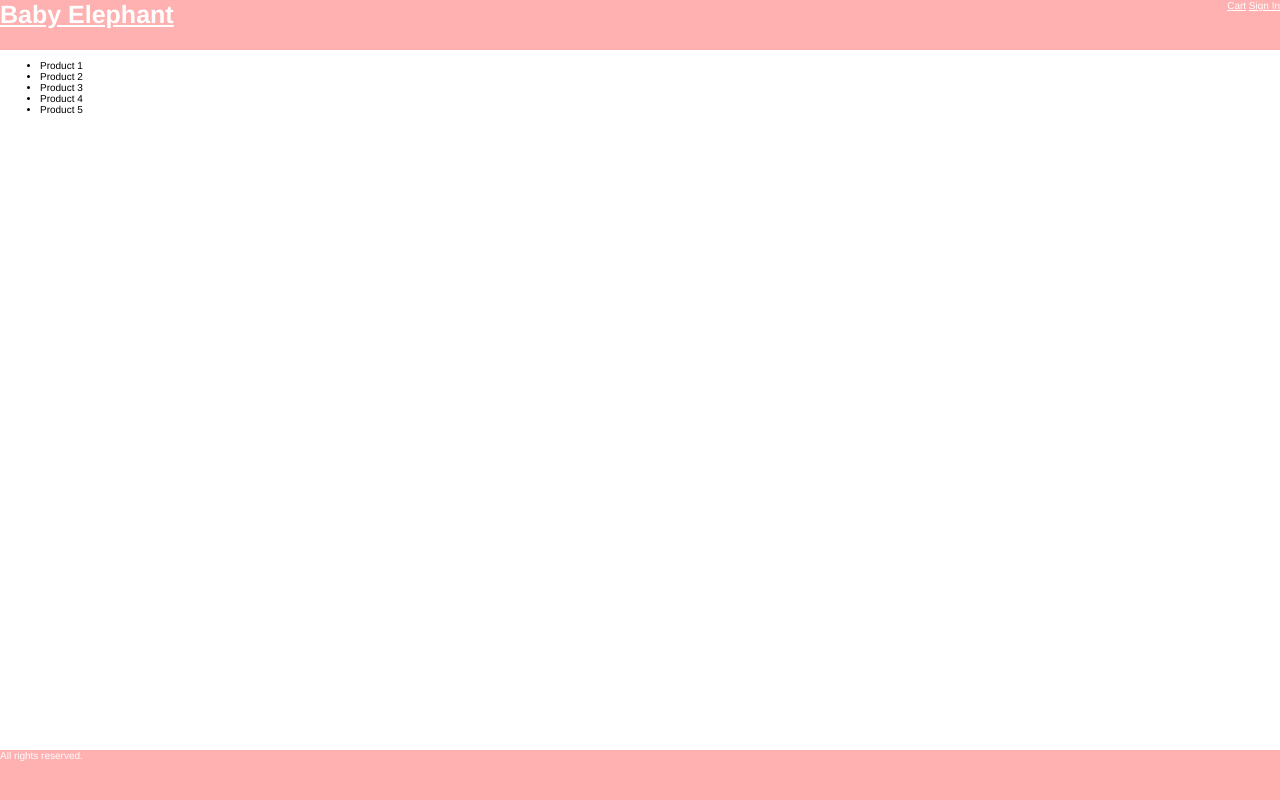
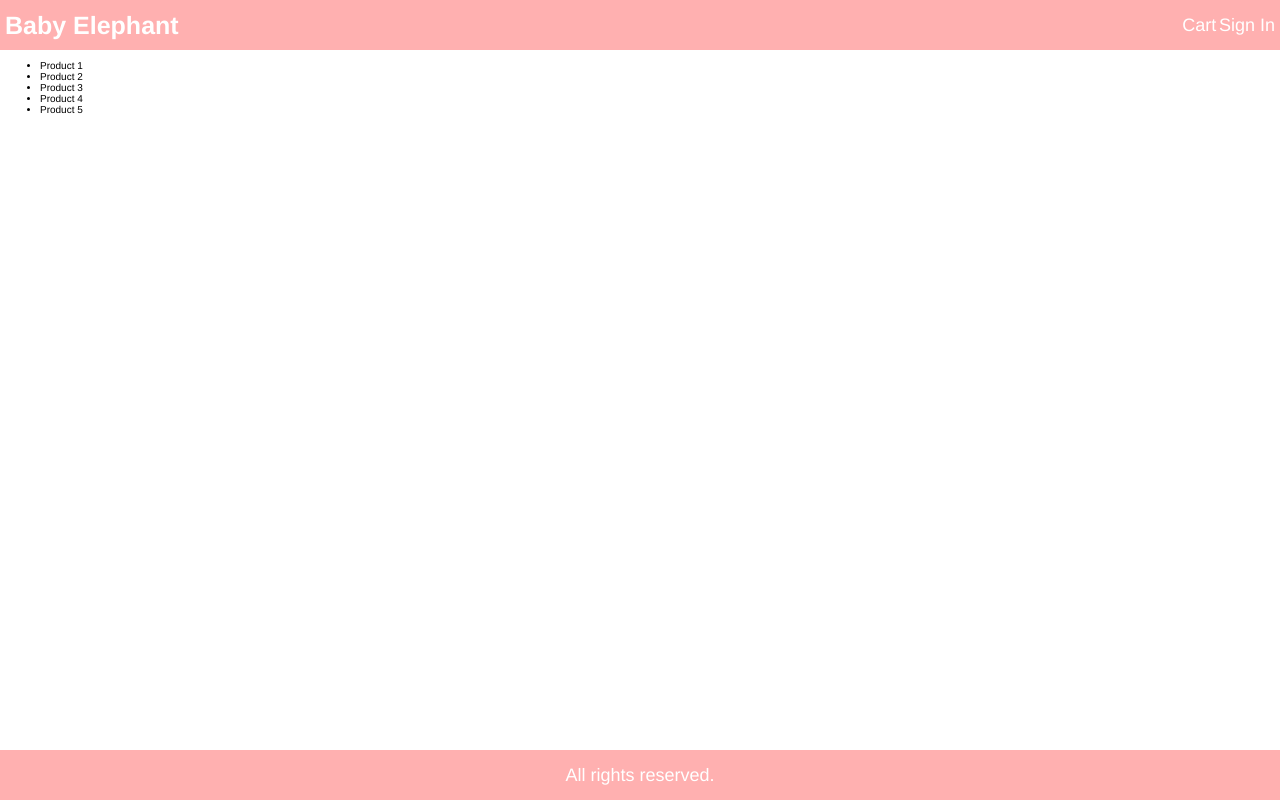
Before and after one commit to simranmahindrakar/SimKart, a plain HTML site: page index.html in a window 1280 px wide. Drawn offline with Linux system fonts and the light colour scheme.

Commit message:
Add files via upload

```diff
--- a/style.css
+++ b/style.css
@@ -3,7 +3,7 @@ html{
     box-sizing: border-box;
 }
 body{
-    font-size: 1.6 rem;
+    font-size: 2 rem;
     font-family: Helvetica;
     margin: 0;  /*we want default margin*/
     height: 100vh;
@@ -24,14 +24,22 @@ body{
     color: white;
     display: flex;
     justify-content: space-between;   /*space between brand name and sign-in*/
+    align-items: center;   /*center of header space*/
+    padding: 0.5rem;
 }
  .brand a{                           /*change color of linked text */
     color: white;
     font-size: 2.5rem;
     font-weight: bold;
+    text-decoration: none;
 }
 .header-links a{
     color: white;
+    text-decoration: none;
+    font-size: 1.8rem;
+}
+.header-links a:hover {
+    color: #b88c8c;
 }
 .main{
     grid-area: main;
@@ -41,5 +49,7 @@ body{
     background-color: #ffb0b0;
     color: white;
     display: flex;
-    justify-content: space-between;
+    justify-content: center;
+    align-items: center;
+    font-size: 1.8rem;
 }
```
